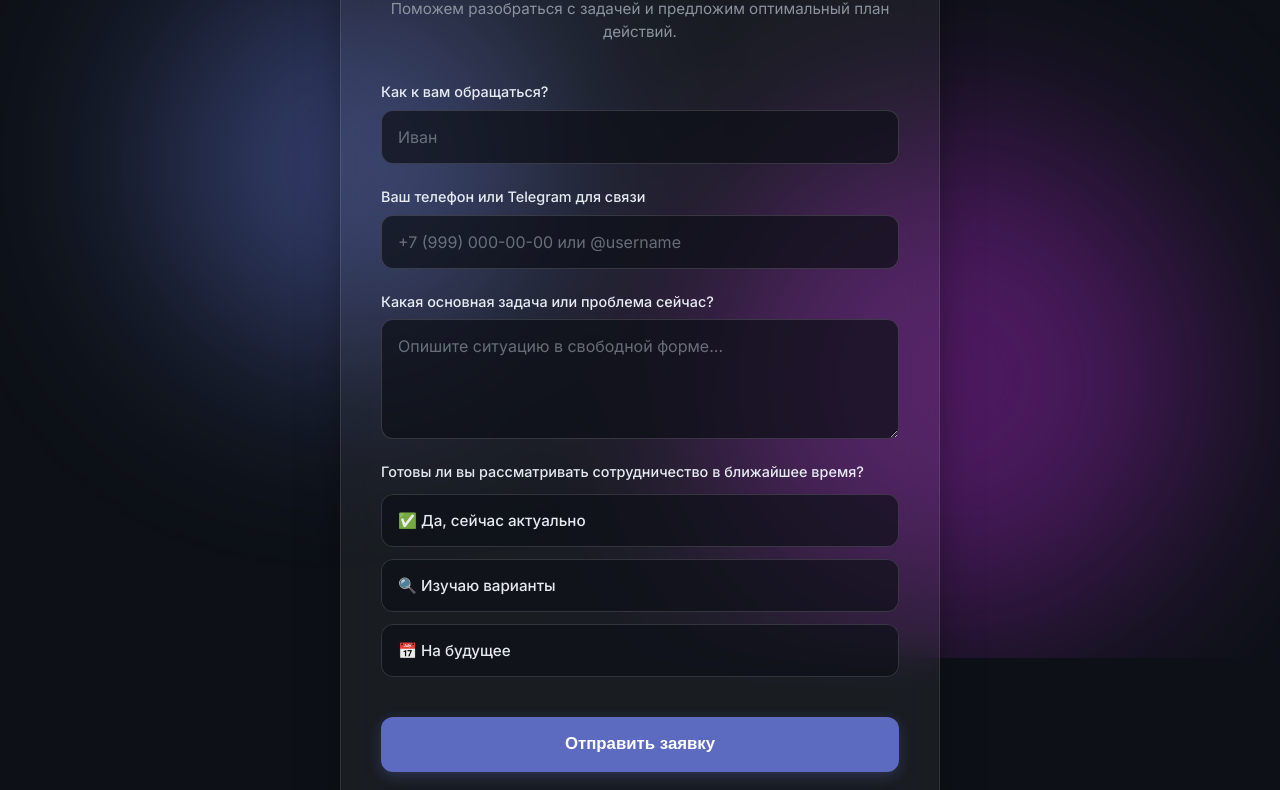
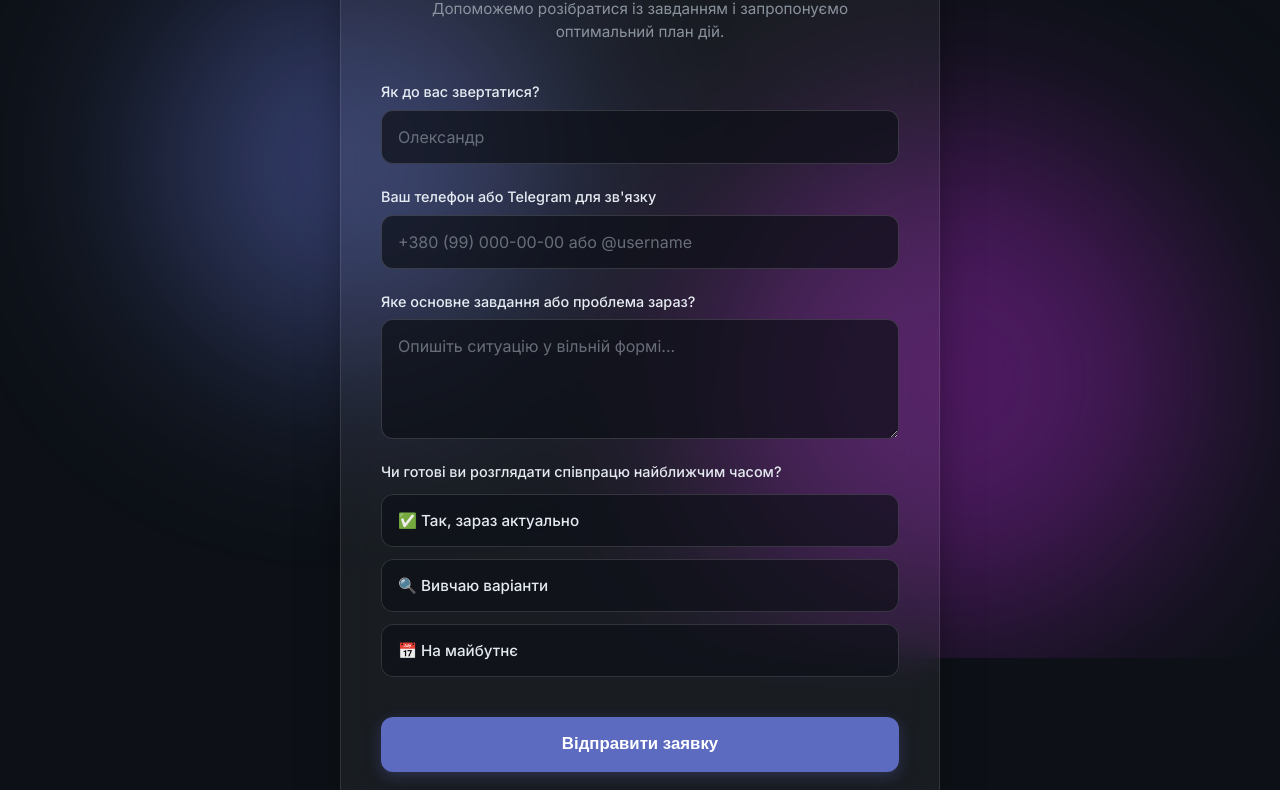
Before and after one commit to dehhaa13-collab/ASK, a website built with Vite: page index.html in a window 1280 px wide. Shown: the part 142-932 px from the top of the page. Built offline with nearby package versions, Linux system fonts and the light colour scheme.

Commit message:
Translate site to Ukrainian and set +380 prefix

```diff
--- a/index.html
+++ b/index.html
@@ -1,9 +1,9 @@
 <!doctype html>
-<html lang="ru">
+<html lang="uk">
   <head>
     <meta charset="UTF-8" />
     <meta name="viewport" content="width=device-width, initial-scale=1.0, maximum-scale=1.0, user-scalable=0" />
-    <title>Заявка на сотрудничество</title>
+    <title>Заявка на співпрацю</title>
     <!-- Подключаем современный шрифт Inter -->
     <link rel="preconnect" href="https://fonts.googleapis.com">
     <link rel="preconnect" href="https://fonts.gstatic.com" crossorigin>
@@ -20,48 +20,48 @@
       <!-- Контейнер с формой (Glassmorphism) -->
       <div class="glass-container" id="form-container">
         <header>
-          <h1>Оставьте заявку — подберём решение под ваш запрос</h1>
-          <p>Поможем разобраться с задачей и предложим оптимальный план действий.</p>
+          <h1>Залиште заявку — підберемо рішення під ваш запит</h1>
+          <p>Допоможемо розібратися із завданням і запропонуємо оптимальний план дій.</p>
         </header>
 
         <form id="lead-form" class="lead-form">
           <div class="input-group">
-            <label for="name">Как к вам обращаться?</label>
-            <input type="text" id="name" name="name" placeholder="Иван" required>
+            <label for="name">Як до вас звертатися?</label>
+            <input type="text" id="name" name="name" placeholder="Олександр" required>
           </div>
 
           <div class="input-group">
-            <label for="contact">Ваш телефон или Telegram для связи</label>
-            <input type="text" id="contact" name="contact" placeholder="+7 (999) 000-00-00 или @username" required>
+            <label for="contact">Ваш телефон або Telegram для зв'язку</label>
+            <input type="text" id="contact" name="contact" placeholder="+380 (99) 000-00-00 або @username" required>
           </div>
 
           <div class="input-group">
-            <label for="task">Какая основная задача или проблема сейчас?</label>
-            <textarea id="task" name="task" rows="3" placeholder="Опишите ситуацию в свободной форме..."></textarea>
+            <label for="task">Яке основне завдання або проблема зараз?</label>
+            <textarea id="task" name="task" rows="3" placeholder="Опишіть ситуацію у вільній формі..."></textarea>
           </div>
 
           <div class="input-group">
-            <p class="label-text">Готовы ли вы рассматривать сотрудничество в ближайшее время?</p>
+            <p class="label-text">Чи готові ви розглядати співпрацю найближчим часом?</p>
             <div class="radio-group">
               <label class="radio-card">
-                <input type="radio" name="readiness" value="Да, сейчас актуально" required>
-                <span class="card-content">✅ Да, сейчас актуально</span>
+                <input type="radio" name="readiness" value="Так, зараз актуально" required>
+                <span class="card-content">✅ Так, зараз актуально</span>
               </label>
 
               <label class="radio-card">
-                <input type="radio" name="readiness" value="Изучаю варианты">
-                <span class="card-content">🔍 Изучаю варианты</span>
+                <input type="radio" name="readiness" value="Вивчаю варіанти">
+                <span class="card-content">🔍 Вивчаю варіанти</span>
               </label>
 
               <label class="radio-card">
-                <input type="radio" name="readiness" value="На будущее">
-                <span class="card-content">📅 На будущее</span>
+                <input type="radio" name="readiness" value="На майбутнє">
+                <span class="card-content">📅 На майбутнє</span>
               </label>
             </div>
           </div>
 
           <button type="submit" id="submit-btn" class="primary-btn">
-            <span class="btn-text">Отправить заявку</span>
+            <span class="btn-text">Відправити заявку</span>
             <div class="spinner hide"></div>
           </button>
         </form>
@@ -70,9 +70,9 @@
       <!-- Экран успешной отправки -->
       <div class="glass-container success-container hide" id="success-container">
         <div class="success-icon">✨</div>
-        <h2>Спасибо! Ваша заявка принята.</h2>
-        <p>Свяжемся с вами в ближайшее время для обсуждения деталей.</p>
-        <button id="reset-btn" class="secondary-btn">Вернуться</button>
+        <h2>Дякуємо! Вашу заявку прийнято.</h2>
+        <p>Зв'яжемося з вами найближчим часом для обговорення деталей.</p>
+        <button id="reset-btn" class="secondary-btn">Повернутися</button>
       </div>
     </div>
 
--- a/src/main.js
+++ b/src/main.js
@@ -53,8 +53,8 @@ form.addEventListener('submit', async (e) => {
     }, 400); // 400мс - длительность CSS transition
 
   } catch (error) {
-    console.error('Ошибка при отправке!', error);
-    alert('Произошла ошибка сети. Пожалуйста, попробуйте позже.');
+    console.error('Помилка при відправленні!', error);
+    alert('Сталася помилка мережі. Будь ласка, спробуйте пізніше.');
   } finally {
     // Возвращаем кнопку в исходное состояние
     btnText.classList.remove('hide');
```
